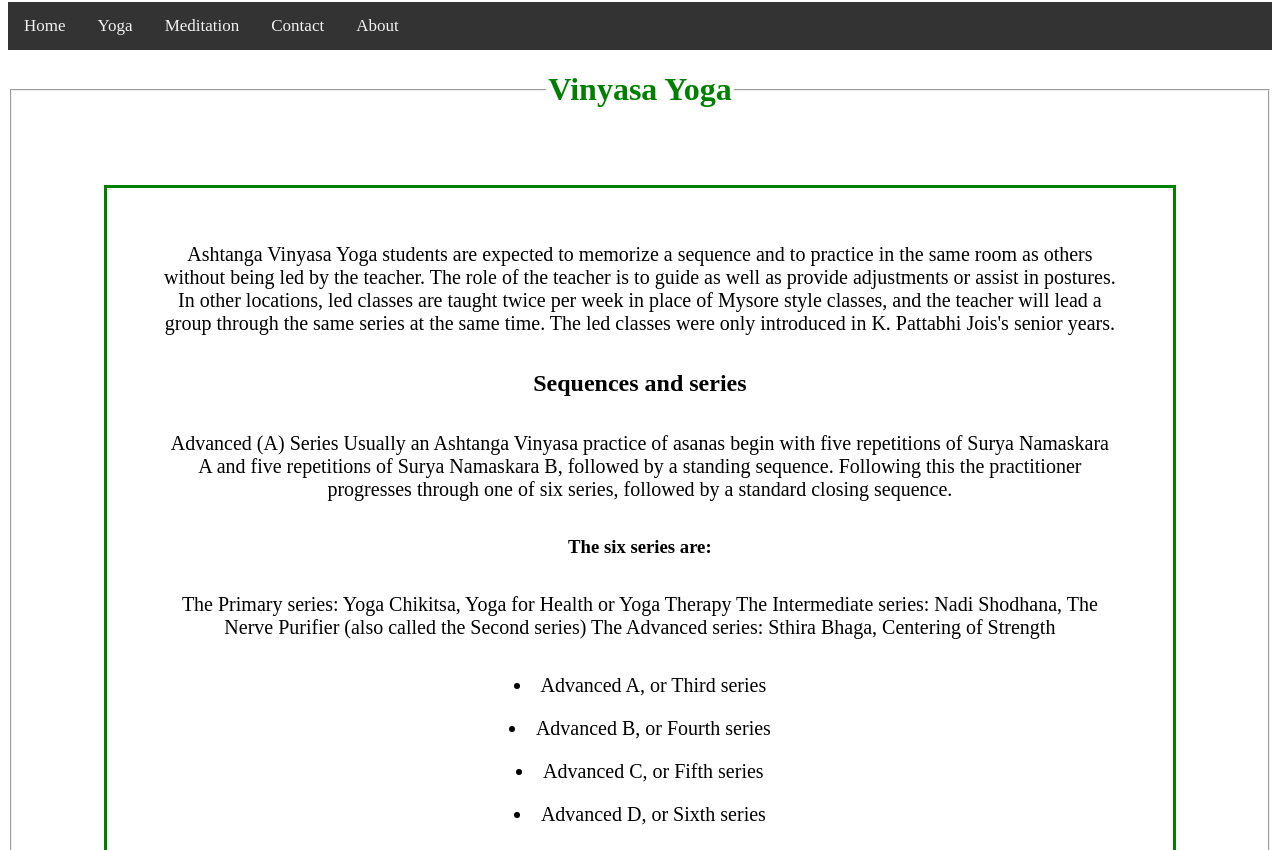
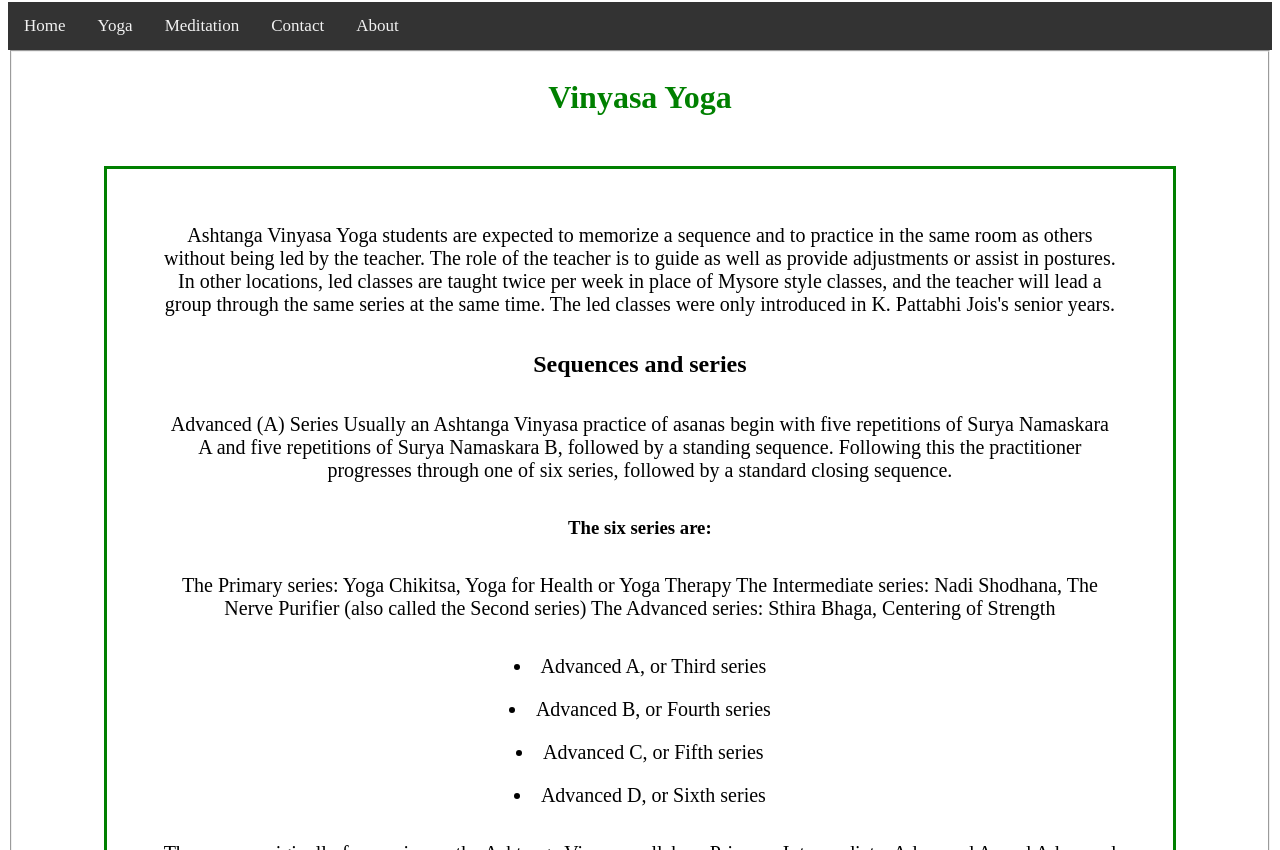
Before and after one commit to perfecttennails/mindfulness-and-yoga, a plain HTML site: page yoga.html in a window 1280 px wide. Shown: the part 958-1808 px from the top of the page. Drawn offline with Linux system fonts and the light colour scheme.

Commit message:
project1

```diff
--- a/yoga.html
+++ b/yoga.html
@@ -28,7 +28,7 @@
   <a href="about.html">About</a>
 </header>
      <fieldset>
-      <legend><h1> Vinyasa Yoga</h1></legend>
+      <h1> Vinyasa Yoga</h1>
      <div class="container">
 
     <p>Ashtanga Vinyasa Yoga students are expected to memorize a sequence and to practice in the same room as others without being led by the teacher. The role of the teacher is to guide as well as provide adjustments or assist in postures. In other locations, led classes are taught twice per week in place of Mysore style classes, and the teacher will lead a group through the same series at the same time. The led classes were only introduced in K. Pattabhi Jois's senior years.</p>
```
